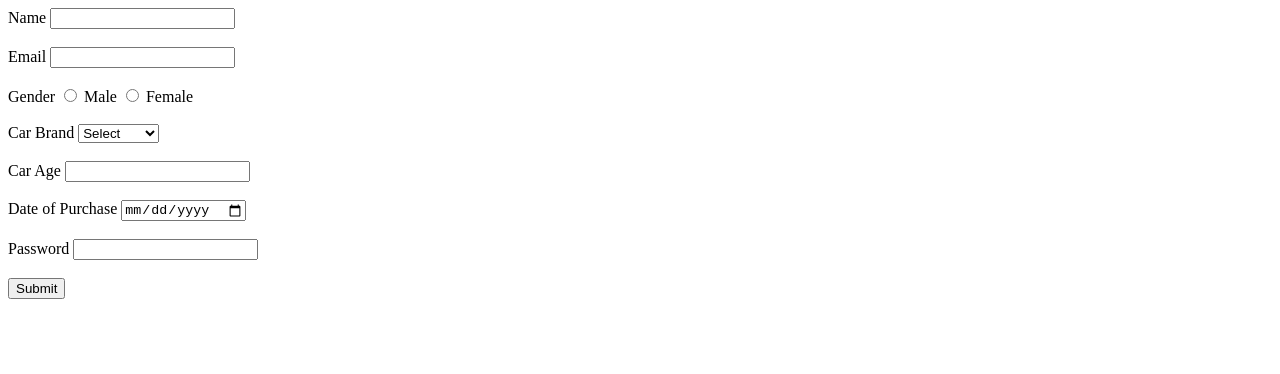
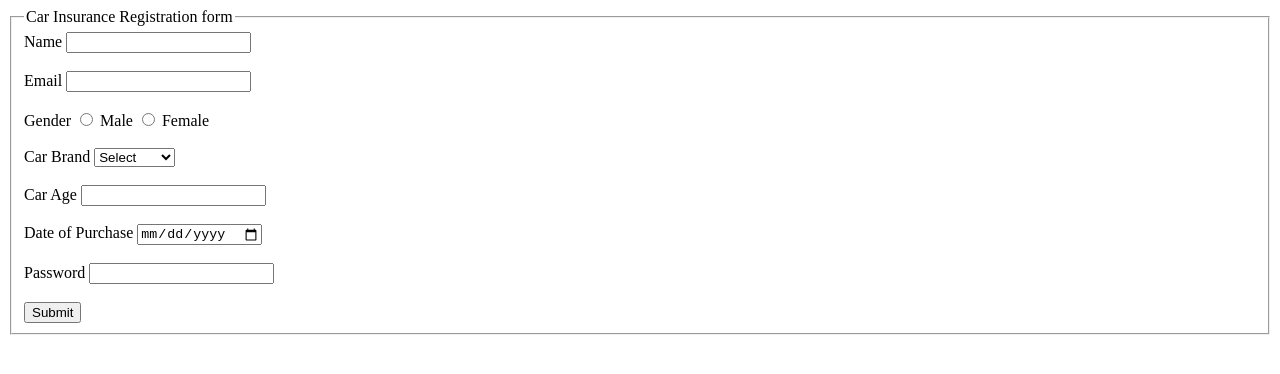
Before and after one commit to acciojob/car-insurance-form-abhijitmishra3089-ship-it, a website: page main.html in a window 1280 px wide. Drawn offline with Linux system fonts and the light colour scheme.

Commit message:
created a submission

```diff
--- a/main.html
+++ b/main.html
@@ -9,6 +9,8 @@
 <body>
 
   <form method="post">
+	  <fieldset>
+		  <legend>Car Insurance Registration form</legend>
     <label for="name">Name</label>
     <input type="text" id="name" name="name" required>
     <br><br>
@@ -39,6 +41,7 @@
     <input type="password" id="password" name="password" required>
     <br><br>
     <button type="submit">Submit</button>
+	  </fieldset>
   </form>
 
     <script type="text/javascript" src="./script.js">
```
